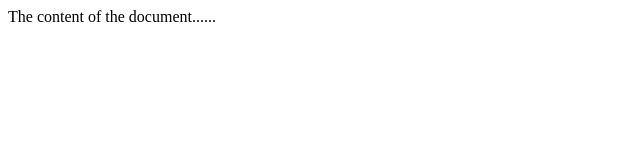
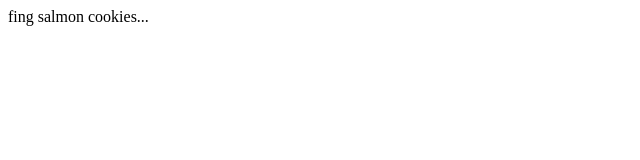
Before and after one commit to mattoattacko/cookie-stand, a plain HTML site: page index.html in a window 1280 px wide. Shown: the full height of the page, 0-640 px from the left. Drawn offline with Linux system fonts and the light colour scheme.

Commit message:
second commit attempt

```diff
--- a/index.html
+++ b/index.html
@@ -1,11 +1,11 @@
 <!DOCTYPE html>
 <html>
 <head>
-<title>Title of the document</title>
+<title>Salmon Cookies</title>
 </head>
 
 <body>
-The content of the document......
+fing salmon cookies...
 </body>
 
 </html>
```
